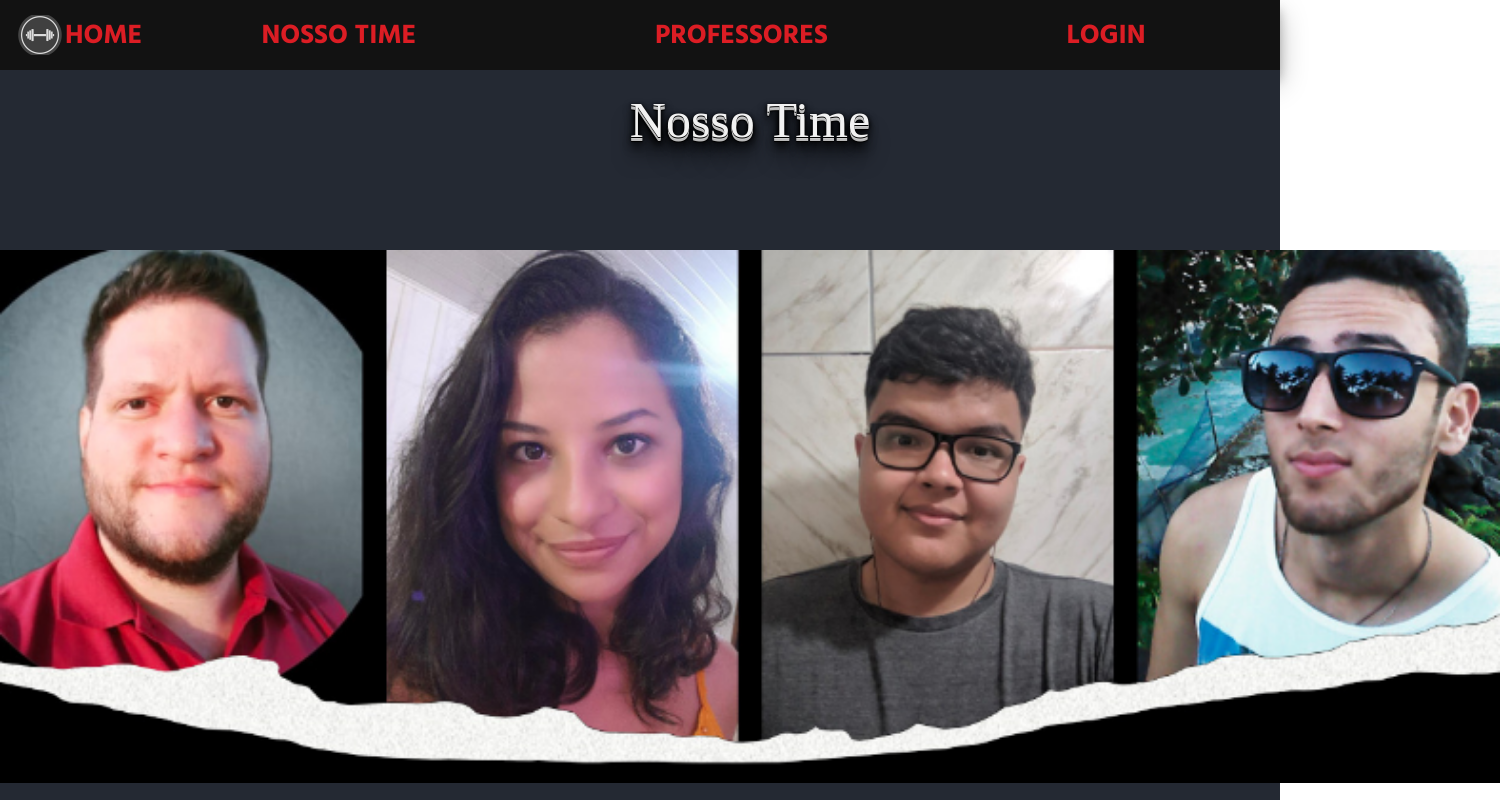
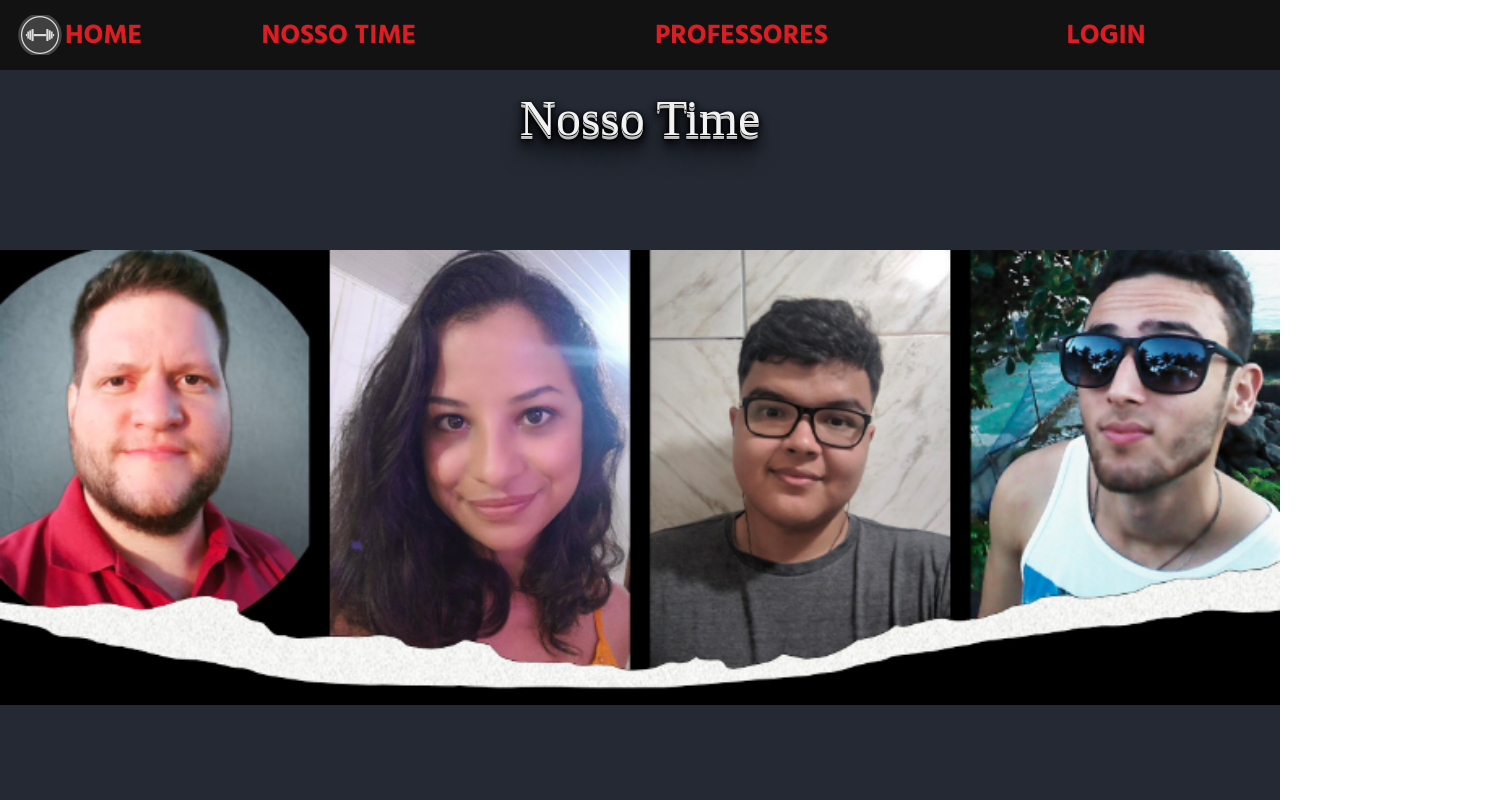
Before and after one commit to danielvdg/Resilientes-Solutions-Academia, a React (Create React App) app: page /nossotime in a window 1280 px wide. Shown: the top 800 px of the page, 1500 px wide, since content can reach past the window. Built offline with nearby package versions, Linux system fonts and the light colour scheme.

Commit message:
arrumando a foto quebrada

```diff
--- a/src/Pages/NossoTime/style.js
+++ b/src/Pages/NossoTime/style.js
@@ -69,8 +69,8 @@ export const containerPerfil =styled.div`
 
 
     >img{
-        width:1500px;
-        height:700px;
+        width:100%;
+        height: 700px;
 
 
     }
```
